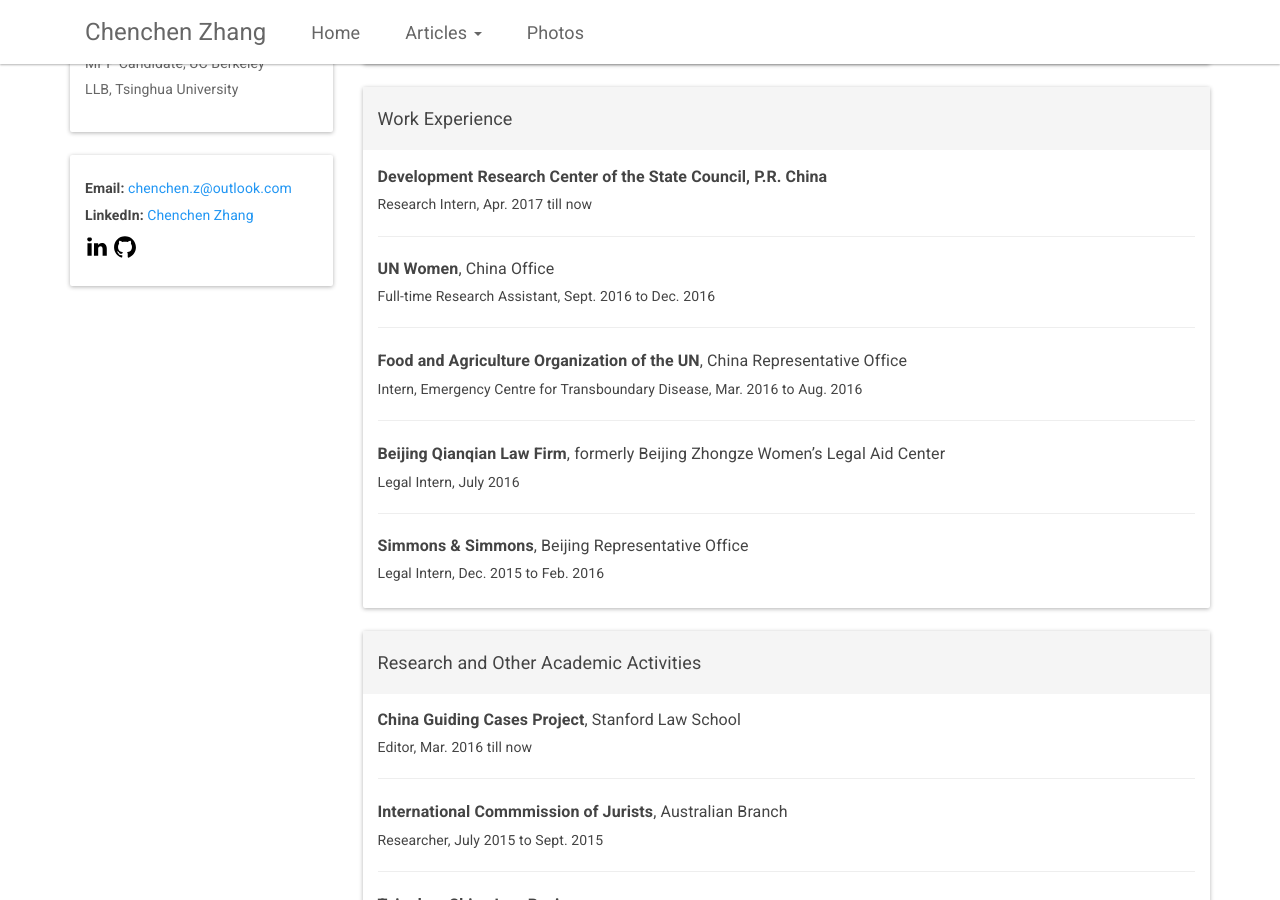
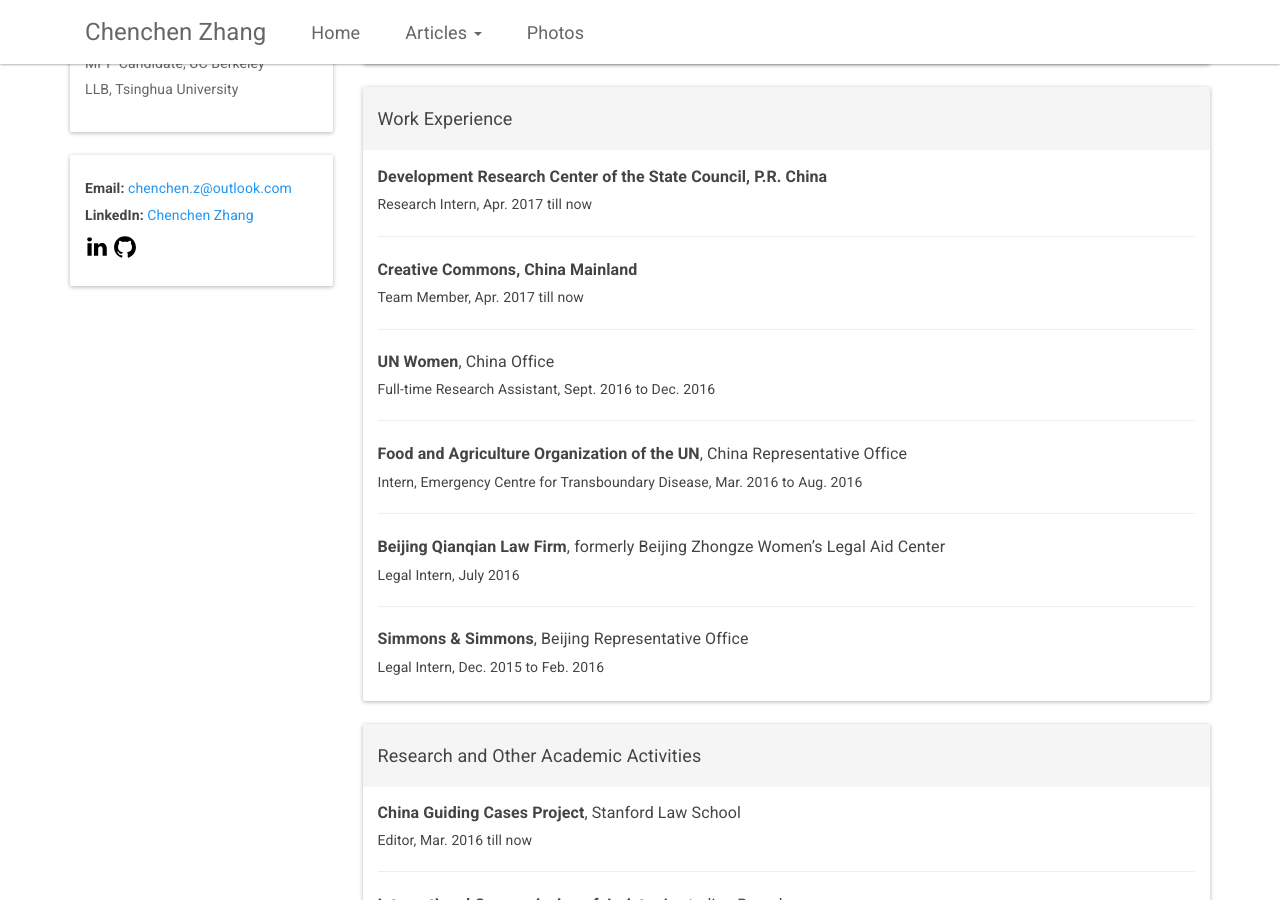
Before and after one commit to CeciliaZhang/-CeciliaZhang-.github-io, a Jekyll site: the page built from index.html, in a window 1280 px wide and 900 px high, scrolled down 389 px. Built offline with Jekyll 4.4.1, drawn with Linux system fonts in a browser that asks for light colours; nearby versions of some CDN libraries.

Commit message:
Update experiences.html

```diff
--- a/_includes/experiences.html
+++ b/_includes/experiences.html
@@ -5,6 +5,9 @@
     <div class="panel-body" style="padding-top: 5px;">
         <h5 style="line-height: 120%;"><b>Development Research Center of the State Council, P.R. China</b></h5>
         <h6>Research Intern, Apr. 2017 till now</h6>
+        <hr/>
+        <h5 style="line-height: 120%;"><b>Creative Commons, China Mainland</b></h5>
+        <h6>Team Member, Apr. 2017 till now</h6>
         <hr/>
         <h5><b>UN Women</b>, China Office</h5>
         <h6>Full-time Research Assistant, Sept. 2016 to Dec. 2016</h6>
```
